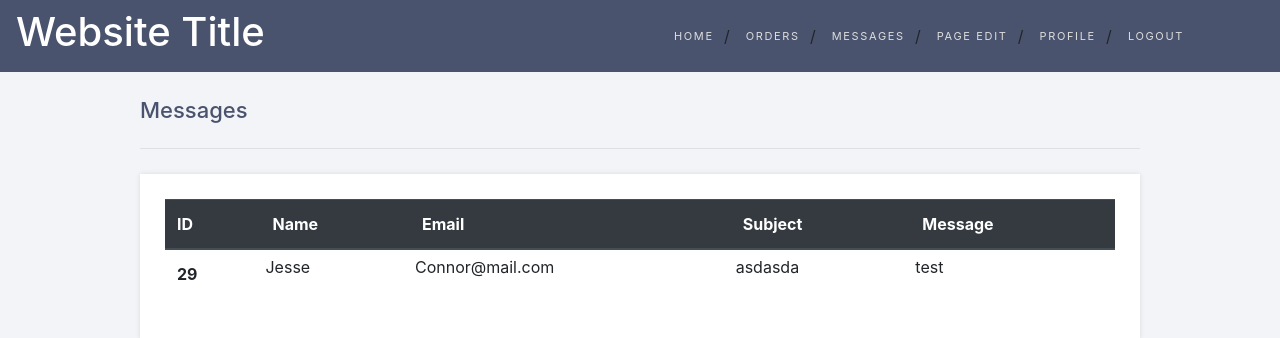
After one commit to 54ja/Southern-Paprikaa, a PHP site: page /mail.php in a window 1280 px wide. The commit adds this page. Shown: the top 338 px of the page. Run offline with PHP 8.4, Linux system fonts and the light colour scheme; a user stored in the database is signed in; data comes from the database, SQL or seed files in the repository.

Commit message:
v21-Created a mail page in the admin section where the admin can look and read through the diffrent messages

```diff
--- a/admin/admin_nav.php
+++ b/admin/admin_nav.php
@@ -49,7 +49,14 @@
 				</a>
 			  </li>
 			<?php } ?>
+			<?php if(isset($_SESSION['admin'])){?>
 
+			  <li class="nav-item">
+						  <a class="nav-link" href="Mail.php">
+							<span>Messages</span>
+						  </a>
+						</li>
+					  <?php } ?>
 
 
 <?php if(isset($_SESSION['admin'])){
--- /dev/null
+++ b/admin/mail.php
@@ -0,0 +1,84 @@
+<?php
+// We need to use sessions, so you should always start sessions using the below code.
+session_start();
+// If the user is not logged in redirect to the login page...
+if (!isset($_SESSION['loggedin'])) {
+	header('Location: login.php');
+	$_SESSION['message'] = "Please login to access this page!";
+	exit;
+}
+if (!isset($_SESSION['admin'])) {
+	header('Location: login.php');
+	$_SESSION['message'] = "Use an admin account to access this page!";
+	exit;
+}
+?>
+
+<?php include("../pages/setup.php");?>
+<?php include("admin_nav.php");?>
+
+
+<div class="content">
+			<h2>Messages</h2>
+
+
+      <div class="table-responsive">
+    <table class="table">
+    <thead class="thead-dark">
+    <tr>
+      <th scope="col">ID</th>
+      <th scope="col">Name</th>
+      <th scope="col">Email</th>
+      <th scope="col">Subject</th>
+      <th scope="col">Message</th>
+    </tr>
+  </thead>
+
+
+			<?php
+    $sql = "SELECT * FROM messages";
+    $result = $conn->query($sql);
+
+    if ($result->num_rows > 0) {
+      while($row = $result->fetch_assoc()) {
+
+
+        #debugging print_r($row);
+		$id=$row["id"];
+        $title1=$row["name"];
+        $para1=$row["email"];
+        $image1=$row["subject"];
+        $message=$row["message"];
+
+
+
+?>
+ <tbody>
+    <tr>
+      <th scope="row"><?php echo "$id"; ?> </th>
+      <td><?php echo "$title1"; ?></td>
+      <td><?php echo "$para1"; ?></td>
+      <td><?php echo "$image1"; ?></td>
+      <td><?php echo "$message"; ?></td>
+    </tr>
+    </tbody>
+
+
+<?php
+    }} else {
+        echo "0 results";
+    }
+$conn->close();
+
+    ?>
+
+
+
+
+
+</table>
+</div>
+</div>
+	</body>
+
+</html>
```
